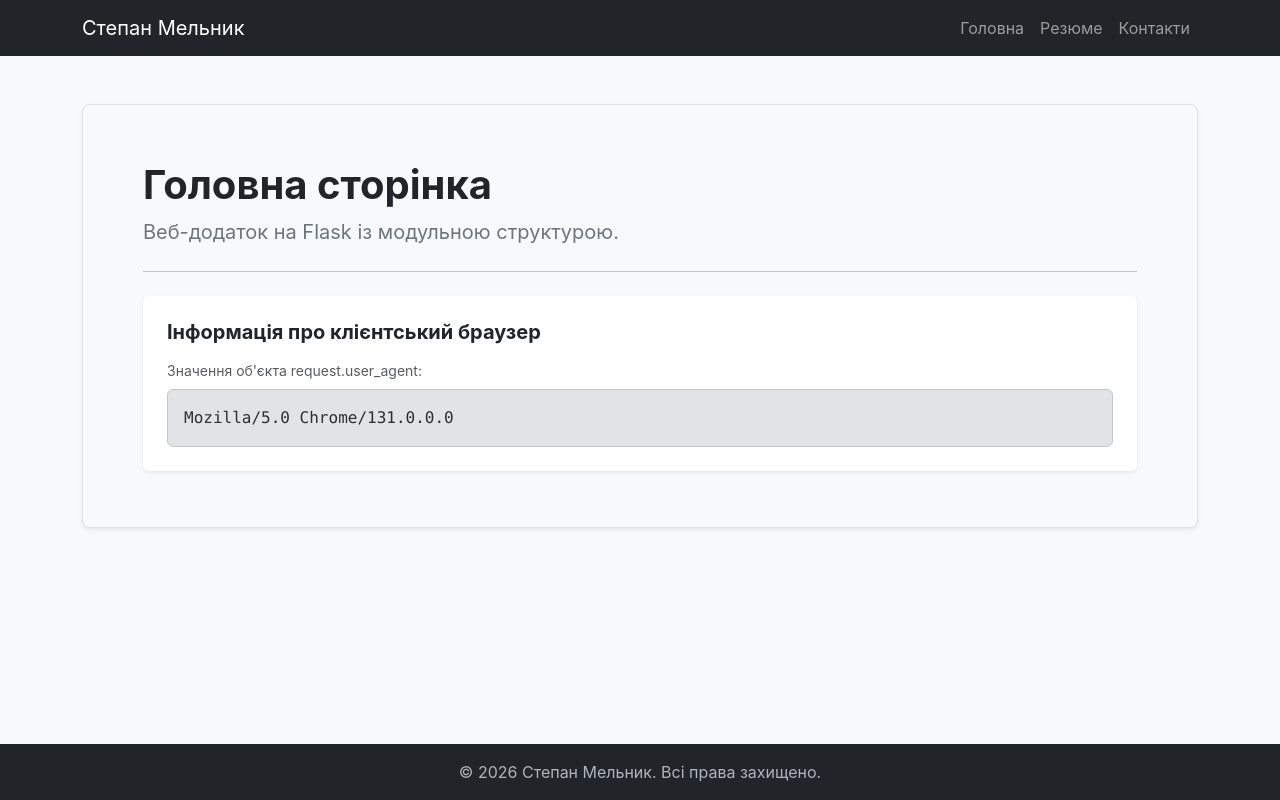
After one commit to roman-semeniuk/flask-app-lab, a Flask app: page /homepage in a window 1280 px wide. The commit adds this page. Run offline with Flask 3, Linux system fonts and the light colour scheme.

Commit message:
Refactor project structure to app package and add run.py

```diff
--- /dev/null
+++ b/app/__init__.py
@@ -0,0 +1,6 @@
+from flask import Flask
+
+app = Flask(__name__)
+app.config.from_pyfile("../config.py")
+
+from . import views
--- /dev/null
+++ b/app/templates/homepage.html
@@ -0,0 +1,22 @@
+{% extends 'base.html' %}
+
+{% block title %}{{ title }}{% endblock %}
+
+{% block content %}
+<div class="container py-4">
+    <div class="p-5 mb-4 bg-light rounded-3 shadow-sm border">
+        <div class="container-fluid py-2">
+            <h1 class="display-6 fw-bold">Головна сторінка</h1>
+            <p class="fs-5 text-secondary">Веб-додаток на Flask із модульною структурою.</p>
+            <hr class="my-4">
+            <div class="card border-0 bg-white shadow-sm p-4">
+                <h2 class="h5 fw-bold text-dark mb-3">Інформація про клієнтський браузер</h2>
+                <p class="text-muted small mb-2">Значення об'єкта request.user_agent:</p>
+                <div class="alert alert-secondary font-monospace mb-0 text-break">
+                    {{ agent }}
+                </div>
+            </div>
+        </div>
+    </div>
+</div>
+{% endblock %}
--- a/templates/includes/nav.html
+++ b/app/templates/includes/nav.html
@@ -1,11 +1,14 @@
 <nav class="navbar navbar-expand-lg navbar-dark bg-dark">
     <div class="container">
-        <a class="navbar-brand" href="{{ url_for('resume') }}">Степан Мельник</a>
+        <a class="navbar-brand" href="{{ url_for('home') }}">Степан Мельник</a>
         <button class="navbar-toggler" type="button" data-bs-toggle="collapse" data-bs-target="#navbarNav" aria-controls="navbarNav" aria-expanded="false" aria-label="Toggle navigation">
             <span class="navbar-toggler-icon"></span>
         </button>
         <div class="collapse navbar-collapse" id="navbarNav">
             <ul class="navbar-nav ms-auto">
+                <li class="nav-item">
+                    <a class="nav-link" href="{{ url_for('home') }}">Головна</a>
+                </li>
                 <li class="nav-item">
                     <a class="nav-link" href="{{ url_for('resume') }}">Резюме</a>
                 </li>
--- /dev/null
+++ b/app/views.py
@@ -0,0 +1,23 @@
+from flask import request, redirect, url_for, render_template, abort
+from app import app
+
+
+@app.route("/")
+def main():
+    return redirect(url_for("home"))
+
+
+@app.route("/homepage")
+def home():
+    agent = request.user_agent
+    return render_template("homepage.html", title="Головна", agent=agent)
+
+
+@app.route("/resume")
+def resume():
+    return render_template("resume.html", title="Резюме")
+
+
+@app.route("/contacts")
+def contacts():
+    return render_template("contacts.html", title="Контакти")
--- /dev/null
+++ b/config.py
@@ -0,0 +1 @@
+SECRET_KEY = "secret_key"
--- /dev/null
+++ b/run.py
@@ -0,0 +1,4 @@
+from app import app
+
+if __name__ == "__main__":
+    app.run()
```
Also changed, not shown: app.py (deleted, +0 -17 lines), app/static/css/styles.css (renamed from static/css/styles.css), app/static/images/photo.jpg (renamed from static/images/photo.jpg), app/templates/base.html (renamed from templates/base.html), app/templates/contacts.html (renamed from templates/contacts.html), app/templates/includes/footer.html (renamed from templates/includes/footer.html), app/templates/resume.html (renamed from templates/resume.html), 1 other file.
